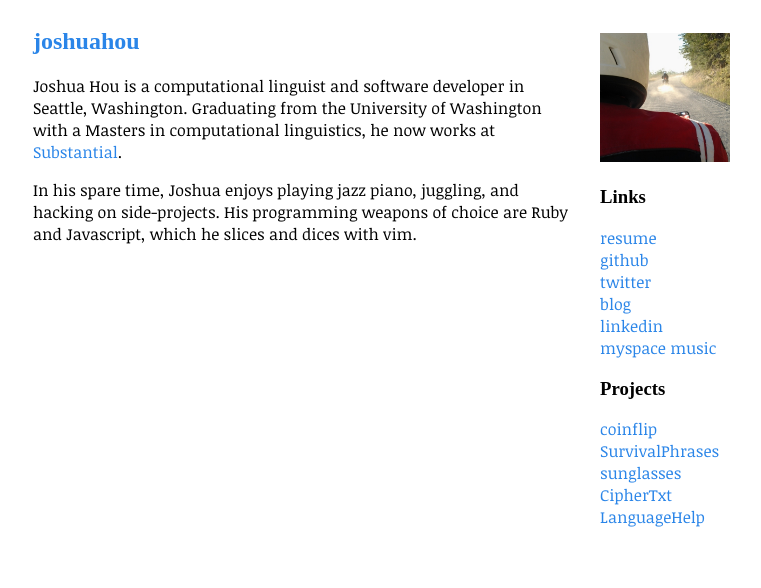
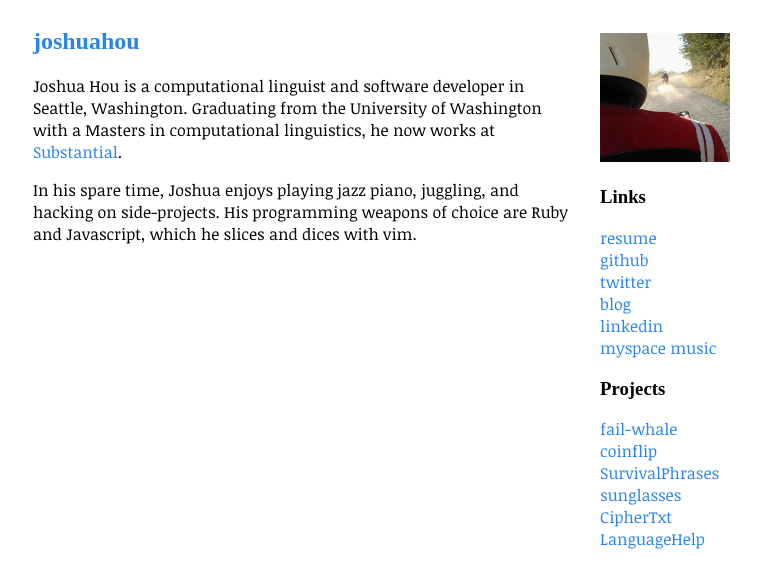
Before and after one commit to jshou/jshou.github.com, a Jekyll site: the page built from index.md, in a window 1280 px wide. Shown: the top 588 px of the page, without its empty margins (245-1006 px from the left). Built offline with Jekyll 4.4.1, drawn with Linux system fonts in a browser that asks for light colours; some web fonts are replaced; Markdown is read by kramdown in place of the engine named in the settings.

Commit message:
add fail-whale to links

```diff
--- a/_includes/links.html
+++ b/_includes/links.html
@@ -11,6 +11,7 @@
 
 <h3>Projects</h3>
 <ul>
+    <li><a href="http://fail-whale.com">fail-whale</a></li>
     <li><a href="http://coinflip.herokuapp.com/">coinflip</a></li>
     <li><a href="https://play.google.com/store/apps/details?id=com.joshuahou.survivalphrases">SurvivalPhrases</a></li>
     <li><a href="http://jshou.github.com/sunglasses/">sunglasses</a></li>
```
